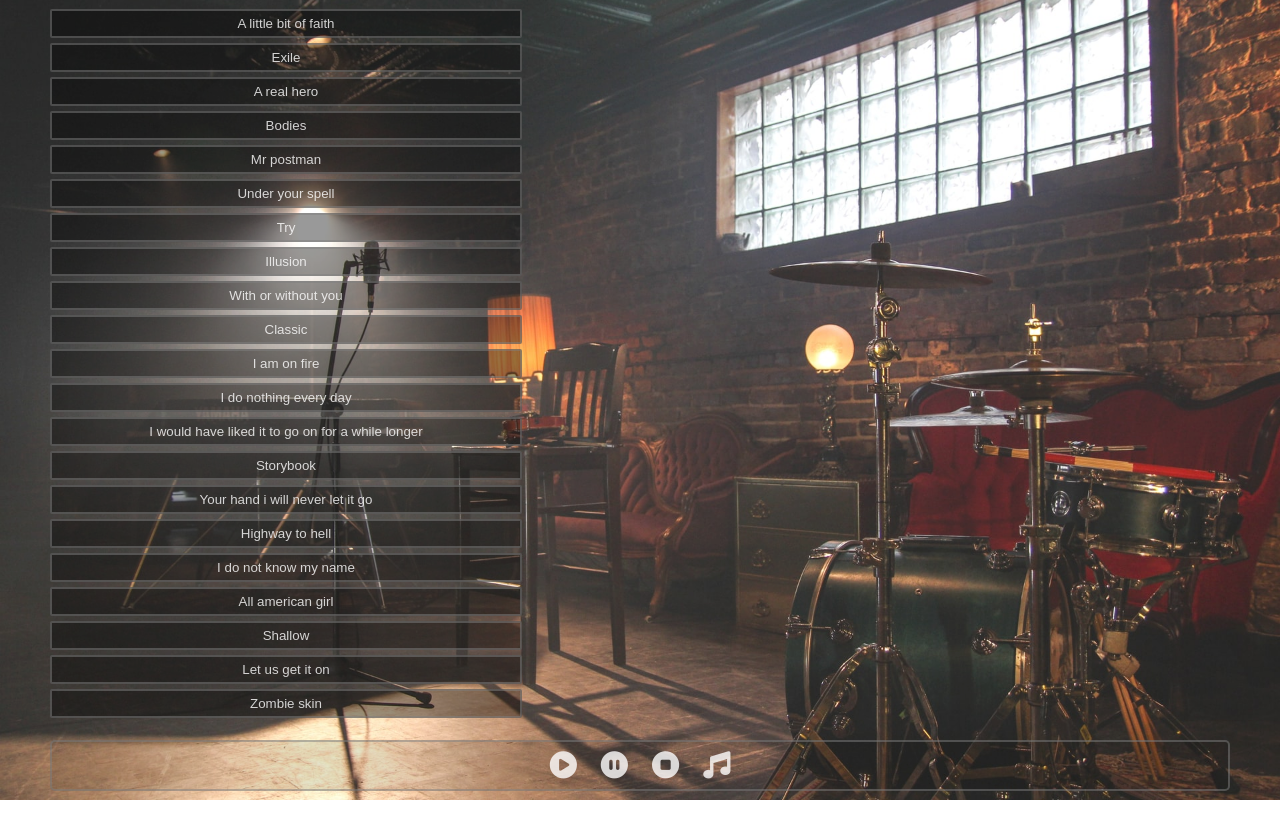
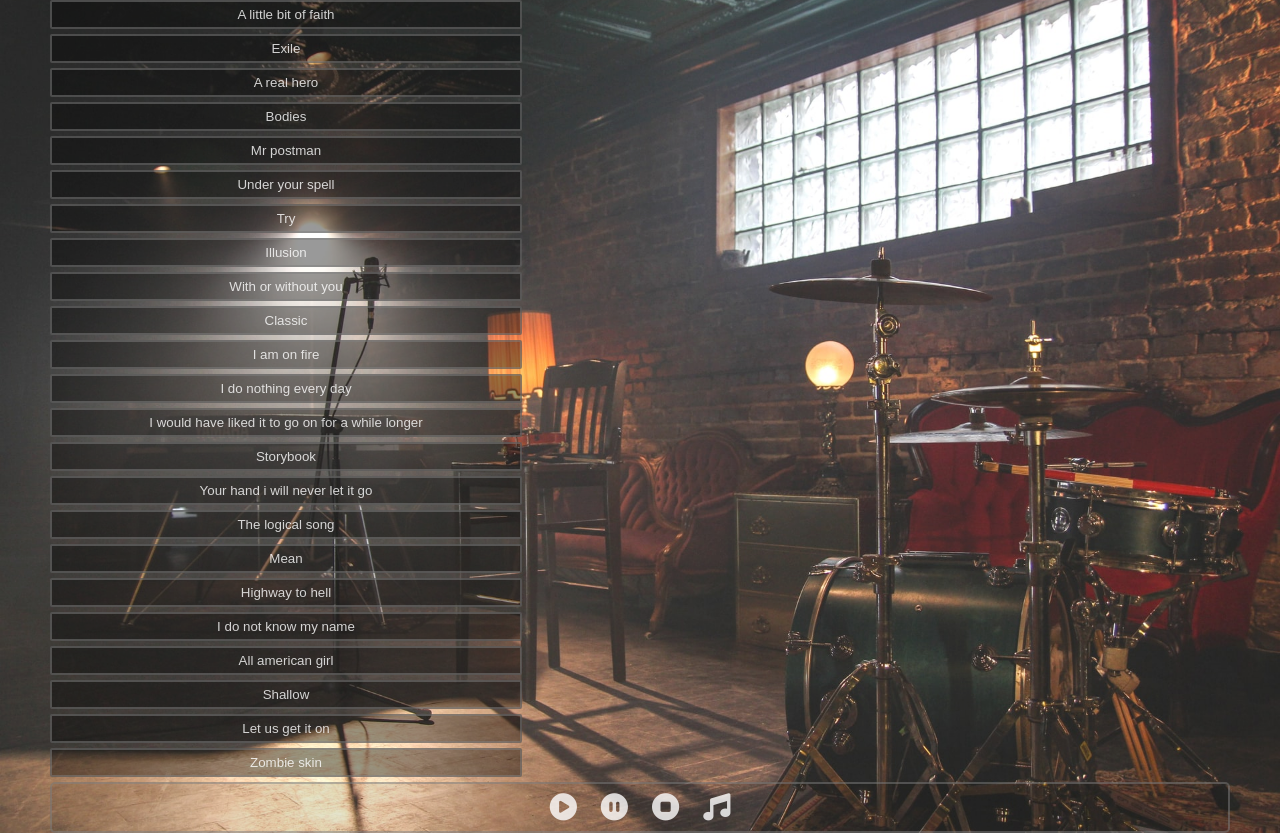
Before and after one commit to CREPIC21/MyPersonalPlaylist, a plain HTML site: page docs/index.html in a window 1280 px wide. Before the commit the page ends 800 px from the top, so only its background shows below. Drawn offline with Linux system fonts and the light colour scheme.

Commit message:
added new songs

```diff
--- a/docs/index.html
+++ b/docs/index.html
@@ -12,16 +12,6 @@
 </head>
 
 <body>
-    <script type="text/javascript">
-        (function (window, document, dataLayerName, id) {
-            window[dataLayerName] = window[dataLayerName] || [], window[dataLayerName].push({ start: (new Date).getTime(), event: "stg.start" }); var scripts = document.getElementsByTagName('script')[0], tags = document.createElement('script');
-            function stgCreateCookie(a, b, c) { var d = ""; if (c) { var e = new Date; e.setTime(e.getTime() + 24 * c * 60 * 60 * 1e3), d = "; expires=" + e.toUTCString() } document.cookie = a + "=" + b + d + "; path=/" }
-            var isStgDebug = (window.location.href.match("stg_debug") || document.cookie.match("stg_debug")) && !window.location.href.match("stg_disable_debug"); stgCreateCookie("stg_debug", isStgDebug ? 1 : "", isStgDebug ? 14 : -1);
-            var qP = []; dataLayerName !== "dataLayer" && qP.push("data_layer_name=" + dataLayerName), isStgDebug && qP.push("stg_debug"); var qPString = qP.length > 0 ? ("?" + qP.join("&")) : "";
-            tags.async = !0, tags.src = "https://markomarulic.containers.piwik.pro/" + id + ".js" + qPString, scripts.parentNode.insertBefore(tags, scripts);
-            !function (a, n, i) { a[n] = a[n] || {}; for (var c = 0; c < i.length; c++)!function (i) { a[n][i] = a[n][i] || {}, a[n][i].api = a[n][i].api || function () { var a = [].slice.call(arguments, 0); "string" == typeof a[0] && window[dataLayerName].push({ event: n + "." + i + ":" + a[0], parameters: [].slice.call(arguments, 1) }) } }(i[c]) }(window, "ppms", ["tm", "cm"]);
-        })(window, document, 'dataLayer', 'eba399f8-fbcb-4daa-99d7-8a098f1ad8c2');
-    </script>
     <div class="page-content">
         <div class="container">
             <div id="buttons">
@@ -51,6 +41,8 @@
             <audio src="songs/storybook.mp3" id="storybook" class="song"></audio>
             <audio src="songs/your-hand-i-will-never-let-it-go.mp3" id="your-hand-i-will-never-let-it-go"
                 class="song"></audio>
+            <audio src="songs/the-logical-song.mp3" id="the-logical-song" class="song"></audio>
+            <audio src="songs/mean.mp3" id="mean" class="song"></audio>
 
             <audio src="songs/highway-to-hell.mp3" id="highway-to-hell" class="song"></audio>
             <audio src="songs/i-do-not-know-my-name.mp3" id="i-do-not-know-my-name" class="song"></audio>
```
Also changed, not shown: 2 other files.
